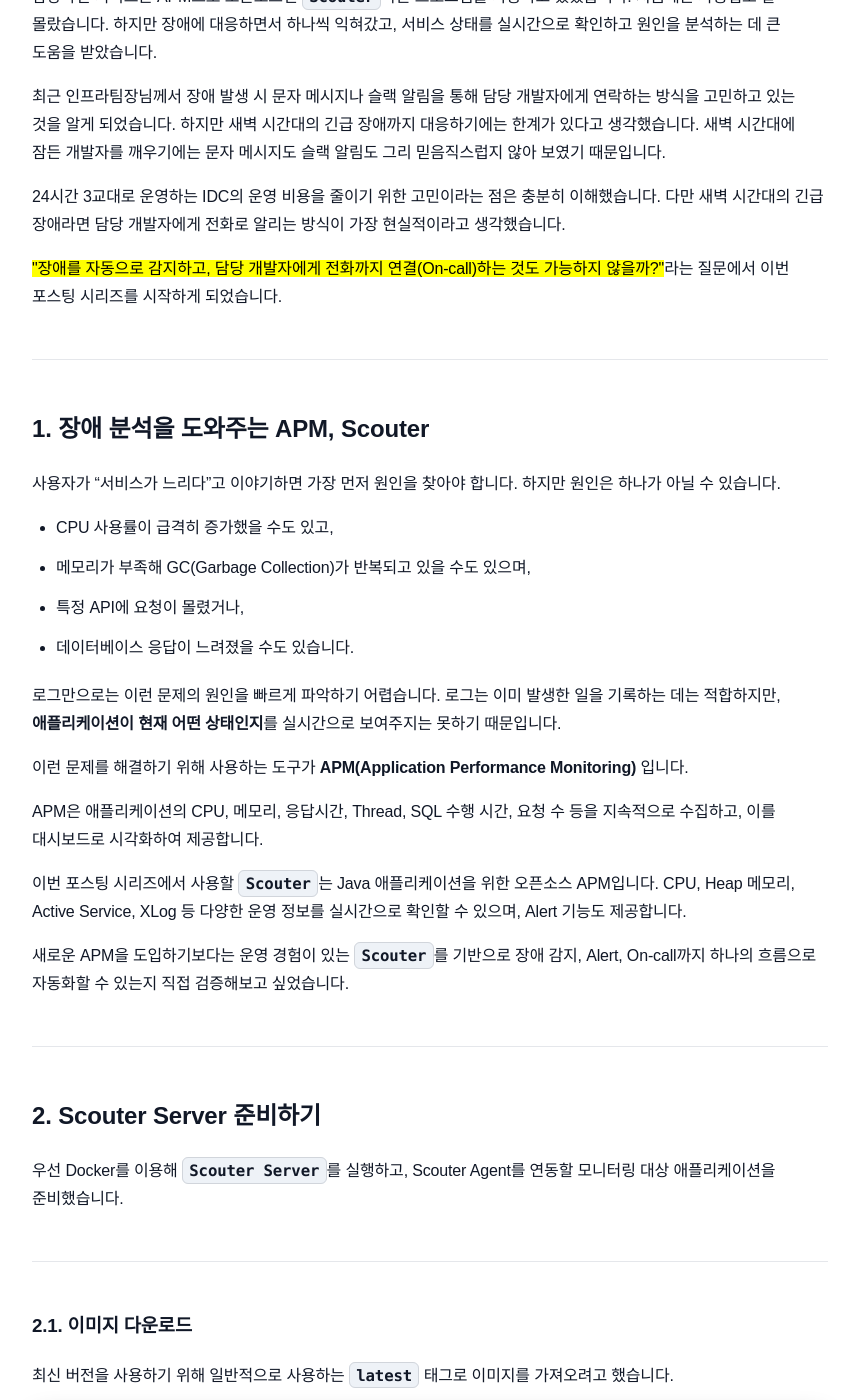
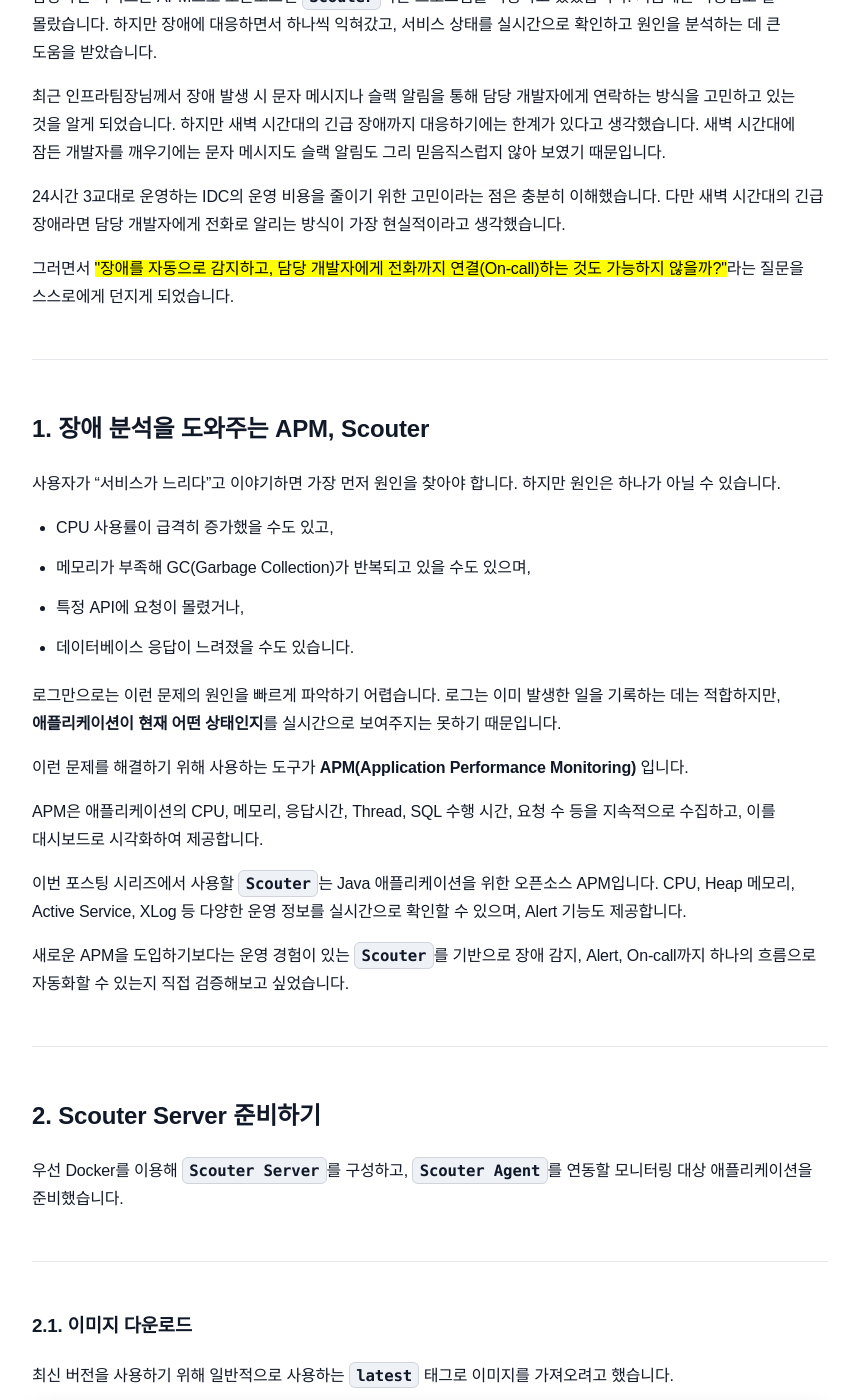
Before and after one commit to sanghoon-lee/sanghoon-lee.github.io, a Jekyll site: the page built from _posts/2026-07-26-paygerduty.md, in a window 1280 px wide and 1400 px high, scrolled down 731 px. Shown: the whole window, without its empty margins (210-1064 px from the left). Built offline with Jekyll 4.4.1, drawn with Linux system fonts in a browser that asks for light colours; nearby versions of some CDN libraries; comment, search, counter and statistics services are not loaded.

Commit message:
on-call 자동화 시리즈 1편 포스팅

```diff
--- a/_posts/2026-07-26-paygerduty.md
+++ b/_posts/2026-07-26-paygerduty.md
@@ -22,7 +22,7 @@ tags:
 
 24시간 3교대로 운영하는 IDC의 운영 비용을 줄이기 위한 고민이라는 점은 충분히 이해했습니다. 다만 새벽 시간대의 긴급 장애라면 담당 개발자에게 전화로 알리는 방식이 가장 현실적이라고 생각했습니다.
 
-<mark>"장애를 자동으로 감지하고, 담당 개발자에게 전화까지 연결(On-call)하는 것도 가능하지 않을까?"</mark>라는 질문에서 이번 포스팅 시리즈를 시작하게 되었습니다.
+그러면서 <mark>"장애를 자동으로 감지하고, 담당 개발자에게 전화까지 연결(On-call)하는 것도 가능하지 않을까?"</mark>라는 질문을 스스로에게 던지게 되었습니다.
 
 ---
 
@@ -49,7 +49,7 @@ APM은 애플리케이션의 CPU, 메모리, 응답시간, Thread, SQL 수행
 
 ## 2. Scouter Server 준비하기
 
-우선 Docker를 이용해 `Scouter Server`를 실행하고, Scouter Agent를 연동할 모니터링 대상 애플리케이션을 준비했습니다.
+우선 Docker를 이용해 `Scouter Server`를 구성하고, `Scouter Agent`를 연동할 모니터링 대상 애플리케이션을 준비했습니다.
 
 ---
 
```
